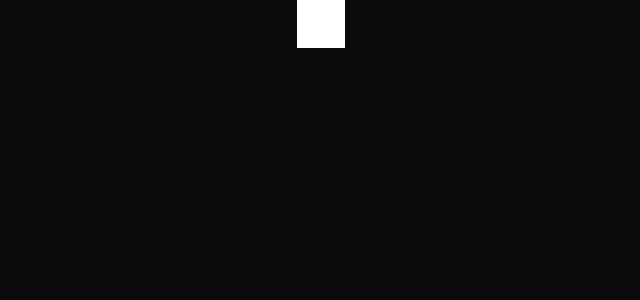
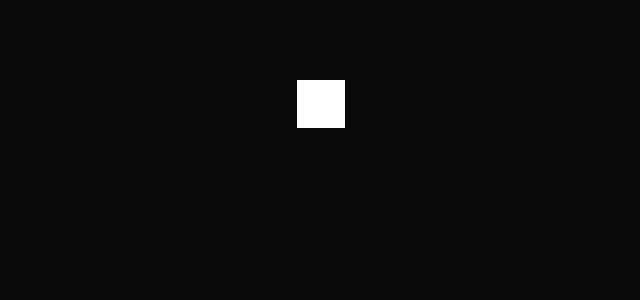
Before and after one commit to Carlthegreatt/Loomi, a Next.js app: page /login in a window 1280 px wide. Shown: the top 300 px of the page, without its empty margins (319-959 px from the left). Built offline with nearby package versions, Linux system fonts and the light colour scheme.

Commit message:
Auto-commit page.tsx: 2025-08-24 00:50:18

```diff
--- a/src/app/login/page.tsx
+++ b/src/app/login/page.tsx
@@ -1,6 +1,6 @@
 export default function Login() {
   return (
-    <div className="flex-auto place-items-center p-auto">
+    <div className="flex-auto place-items-center m-20">
       <div className="bg-white h-12 w-12"></div>
     </div>
   );
```
